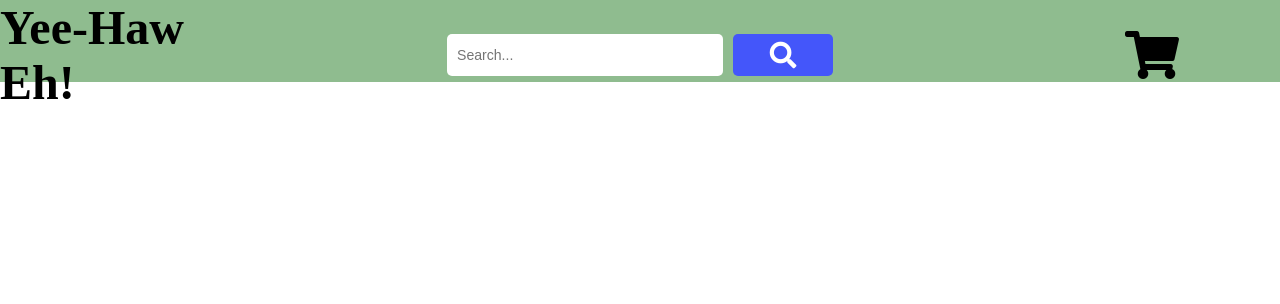
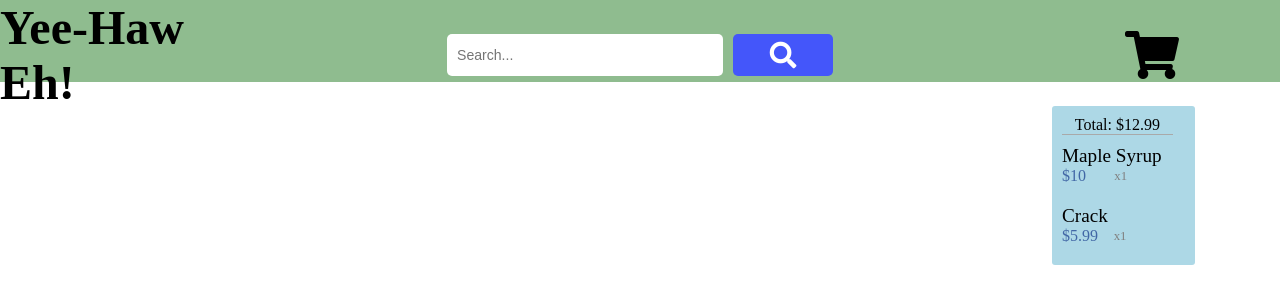
Before and after one commit to most-amaziin/NavBar, a React app: page / in a window 1280 px wide. Both pictures are taken after a click on the element 1152 px from the left and 55 px from the top of the page. Built offline with nearby package versions, Linux system fonts and the light colour scheme.

Commit message:
Can now toggle shopping cart

```diff
--- a/client/src/NavBar.js
+++ b/client/src/NavBar.js
@@ -1,5 +1,6 @@
 import React, { Component } from 'react';
 import axios from 'axios';
+import ShoppingCartIcon from './ShoppingCartIcon.js';
 import ShoppingCart from './ShoppingCart.js';
 import './styles.css';
 
@@ -59,6 +60,15 @@ export default class NavBar extends Component {
     }
   }
 
+  handleOpenShoppingCart() {
+    const isOn = document.getElementById('shopping-dropdown').style.opacity;
+    if (isOn === '0' || isOn === '') {
+      document.getElementById('shopping-dropdown').style.opacity = 1;
+    } else {
+      document.getElementById('shopping-dropdown').style.opacity = 0;
+    }
+  }
+
   render() {
     return(
       <div className='navBar'>
@@ -80,7 +90,8 @@ export default class NavBar extends Component {
               <i className="fas fa-search fa-2x" onClick={this.handleSearch.bind(this)}></i>
             </button>
         </div>
-        <ShoppingCart shoppingCart={this.state.shoppingCart}/>
+        <ShoppingCartIcon handleClick={this.handleOpenShoppingCart.bind(this)}/>
+        <ShoppingCart shoppingCart={this.state.shoppingCart} />
       </div>
     )
   }
--- a/client/src/ShoppingCart.js
+++ b/client/src/ShoppingCart.js
@@ -1,26 +1,20 @@
-import React, { Component } from 'react';
+import React from 'react';
 
-export default class ShoppingCart extends Component {
-  constructor(props) {
-    super(props);
-    this.state = {
+const ShoppingCart = (props) => {
+  return (
+    <>
+      <ul id='shopping-dropdown'>
+      <li className='cartTotal'>Total: $12.99</li>
+        {props.shoppingCart.map(item => (
+          <li className='shoppingItem'>
+            <div className='shoppingItemName'>{item.name}</div>
+            <div className='shoppingItemPrice'>${item.price}</div>
+            <div className='shoppingItemQty'>x1</div>
+          </li>
+        ))}
+      </ul>
+    </>
+  )
+};
 
-    };
-  }
-
-
-  render() {
-    return (
-      <div id='shopping-cart'>
-        <div className='shopping-container' onClick={() => console.log('hell')}>
-          <div className='fas fa-shopping-cart fa-3x'></div>
-        </div>
-        {/* <div id='shopping-dropdown'>
-          {this.props.shoppingCart.map(item => (
-            <div className='shoppingItem'>{item.name}</div>
-          ))}
-        </div> */}
-      </div>
-    )
-  }
-}
+export default ShoppingCart;
--- /dev/null
+++ b/client/src/ShoppingCartIcon.js
@@ -0,0 +1,13 @@
+import React from 'react';
+
+const ShoppingCartIcon = (props) => {
+    return (
+      <div id='shopping-cart'>
+        <div className='shopping-container' onClick={props.handleClick}>
+          <div className='fas fa-shopping-cart fa-3x'></div>
+        </div>
+      </div>
+    )
+}
+
+export default ShoppingCartIcon;
--- a/client/src/styles.css
+++ b/client/src/styles.css
@@ -93,3 +93,50 @@ datalist {
   color: white;
   cursor: pointer;
 }
+
+#shopping-dropdown {
+  position: absolute;
+  right: 85px;
+  top: 90px;
+  min-width:123px;
+  opacity: 0;
+
+  background-color: lightblue;
+  border-radius: 3px;
+  padding: 10px;
+
+  display: grid;
+  grid-template-columns: 1fr;
+  justify-items: start;
+  align-items: center;
+}
+
+.cartTotal {
+  width: 90%;
+  list-style-type: none;
+  border-bottom: 1px solid darkgrey;
+  text-align: center;
+}
+
+.shoppingItem {
+  min-width:80%;
+  display: grid;
+  grid-template-columns: 1fr 1fr;
+  grid-column-gap: 5px;
+  align-items: center;
+  padding: 10px 0;
+}
+
+.shoppingItemName {
+  grid-column: span 2;
+  font-size: 1.2em;
+}
+
+.shoppingItemPrice {
+  color: rgb(65, 103, 165);
+}
+
+.shoppingItemQty {
+  font-size: .8em;
+  color: grey;
+}
```
